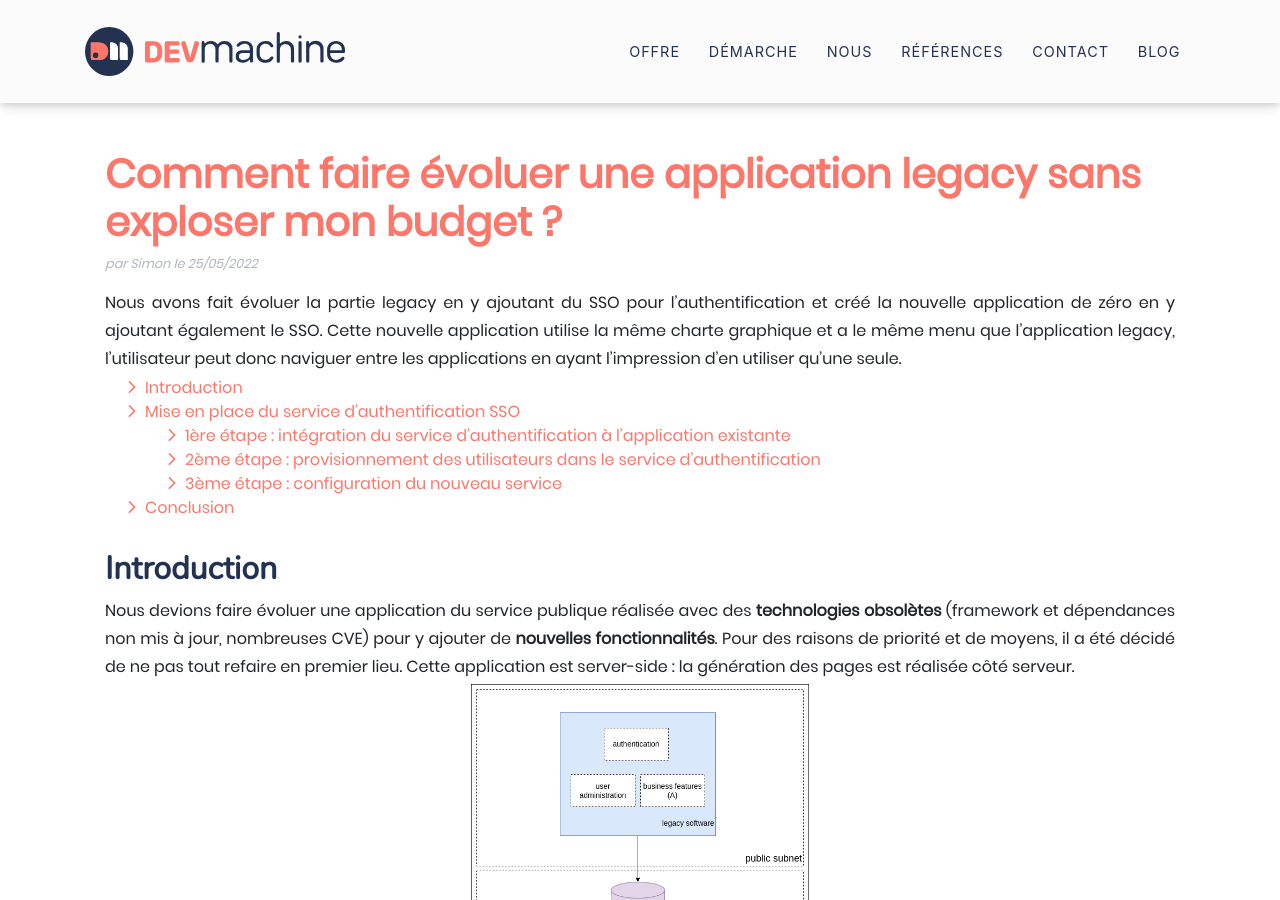
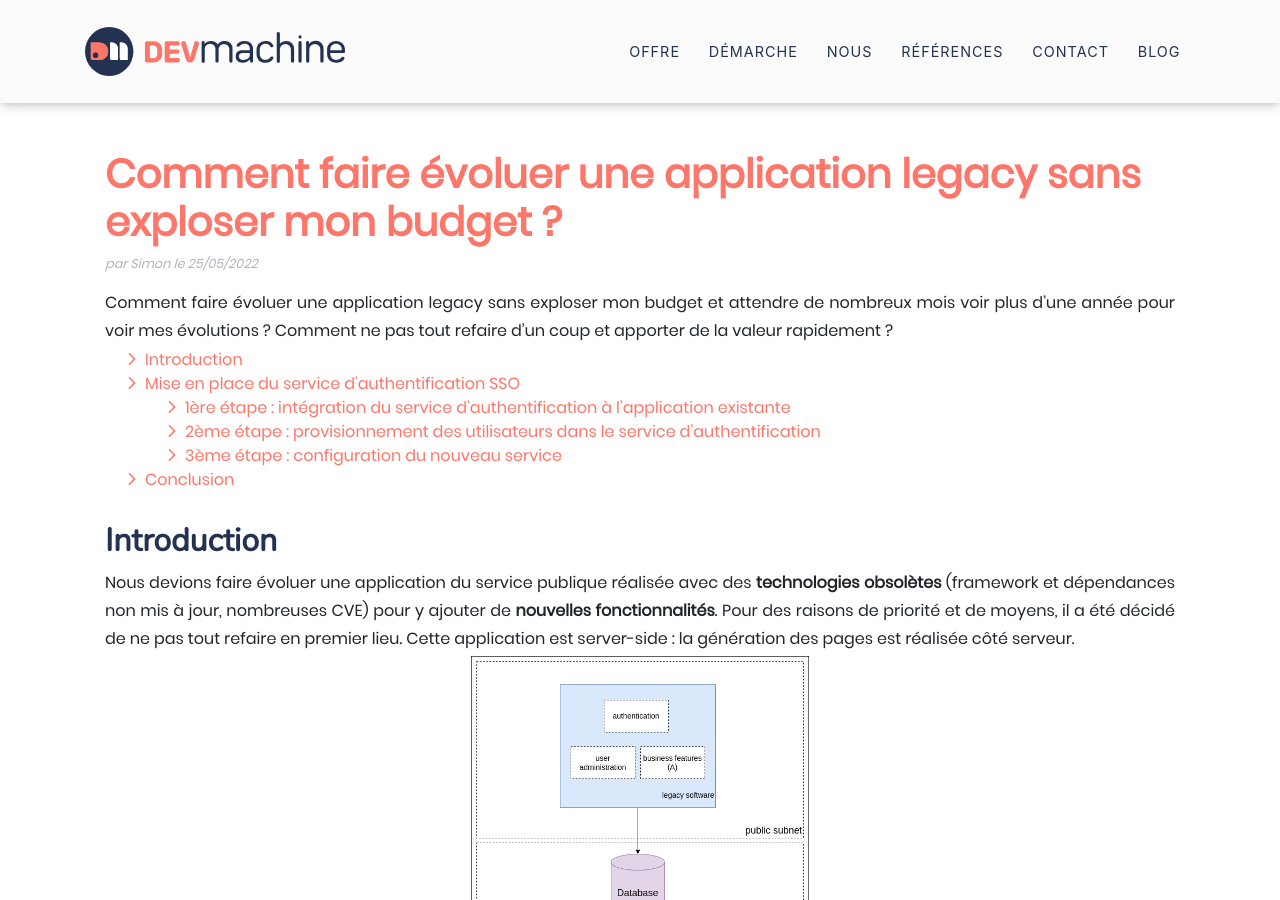
Before and after one commit to DEVmachine-fr/website, a Jekyll site: the page built from _posts/2022-05-25-migrer-application-legacy-avec-keycloak.md, in a window 1280 px wide and 900 px high. Built offline with Jekyll 4.4.1, drawn with Linux system fonts in a browser that asks for light colours; nearby versions of some CDN libraries.

Commit message:
ajout description

```diff
--- a/_posts/2022-05-25-migrer-application-legacy-avec-keycloak.md
+++ b/_posts/2022-05-25-migrer-application-legacy-avec-keycloak.md
@@ -4,7 +4,7 @@ title: Comment faire évoluer une application legacy sans exploser mon budget ?
 categories: legacy keycloak migration oidc oauh2 sso ldap java angular authentification
 ---
 
-Nous avons fait évoluer la partie legacy en y ajoutant du SSO pour l’authentification et créé la nouvelle application de zéro en y ajoutant également le SSO. Cette nouvelle application utilise la même charte graphique et a le même menu que l’application legacy, l’utilisateur peut donc naviguer entre les applications en ayant l’impression d’en utiliser qu’une seule.
+Comment faire évoluer une application legacy sans exploser mon budget et attendre de nombreux mois voir plus d'une année pour voir mes évolutions ? Comment ne pas tout refaire d’un coup et apporter de la valeur rapidement ?
 
 - [Introduction](#introduction)
 - [Mise en place du service d'authentification SSO](#mise-en-place-sso)
```
